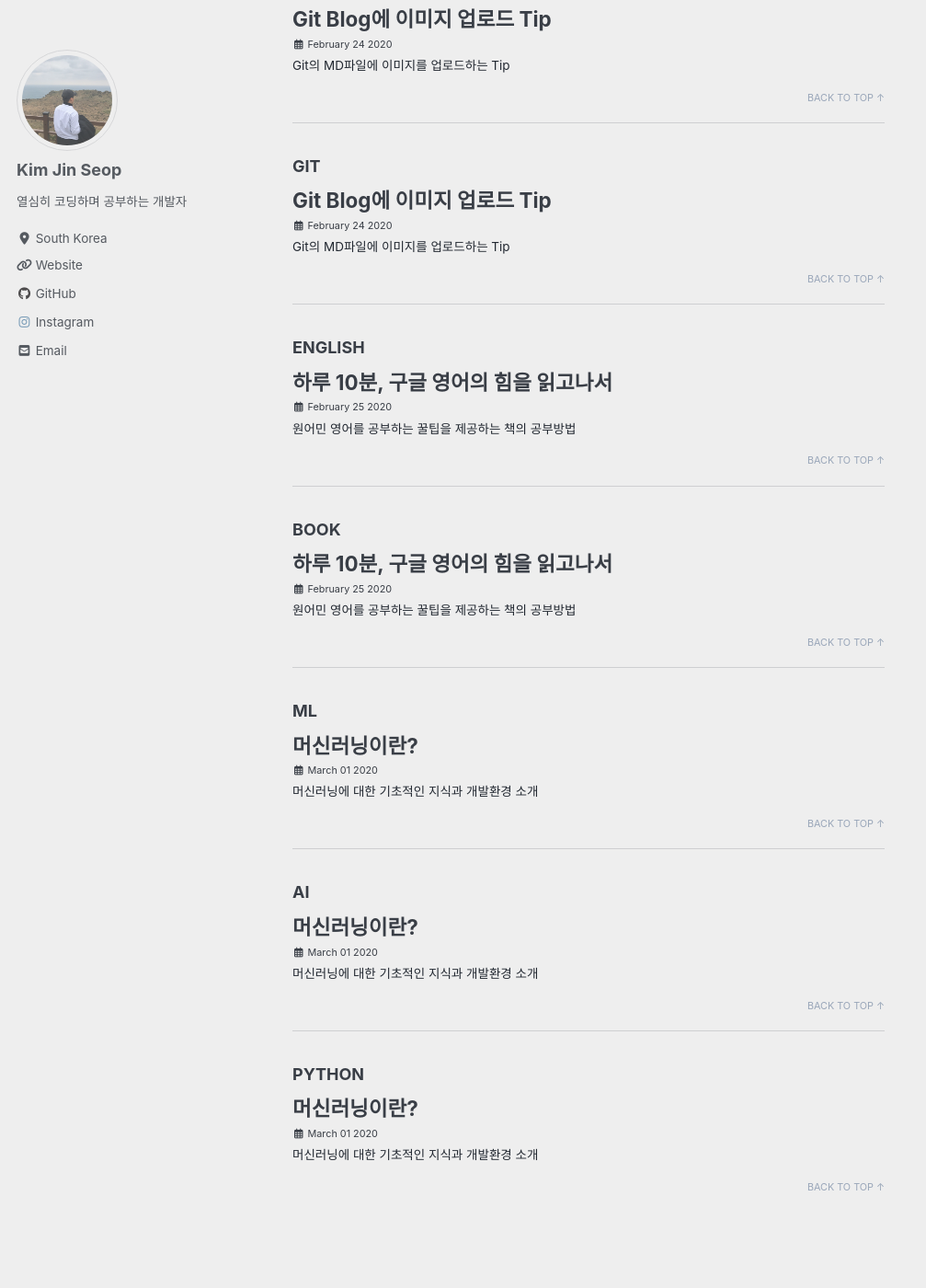
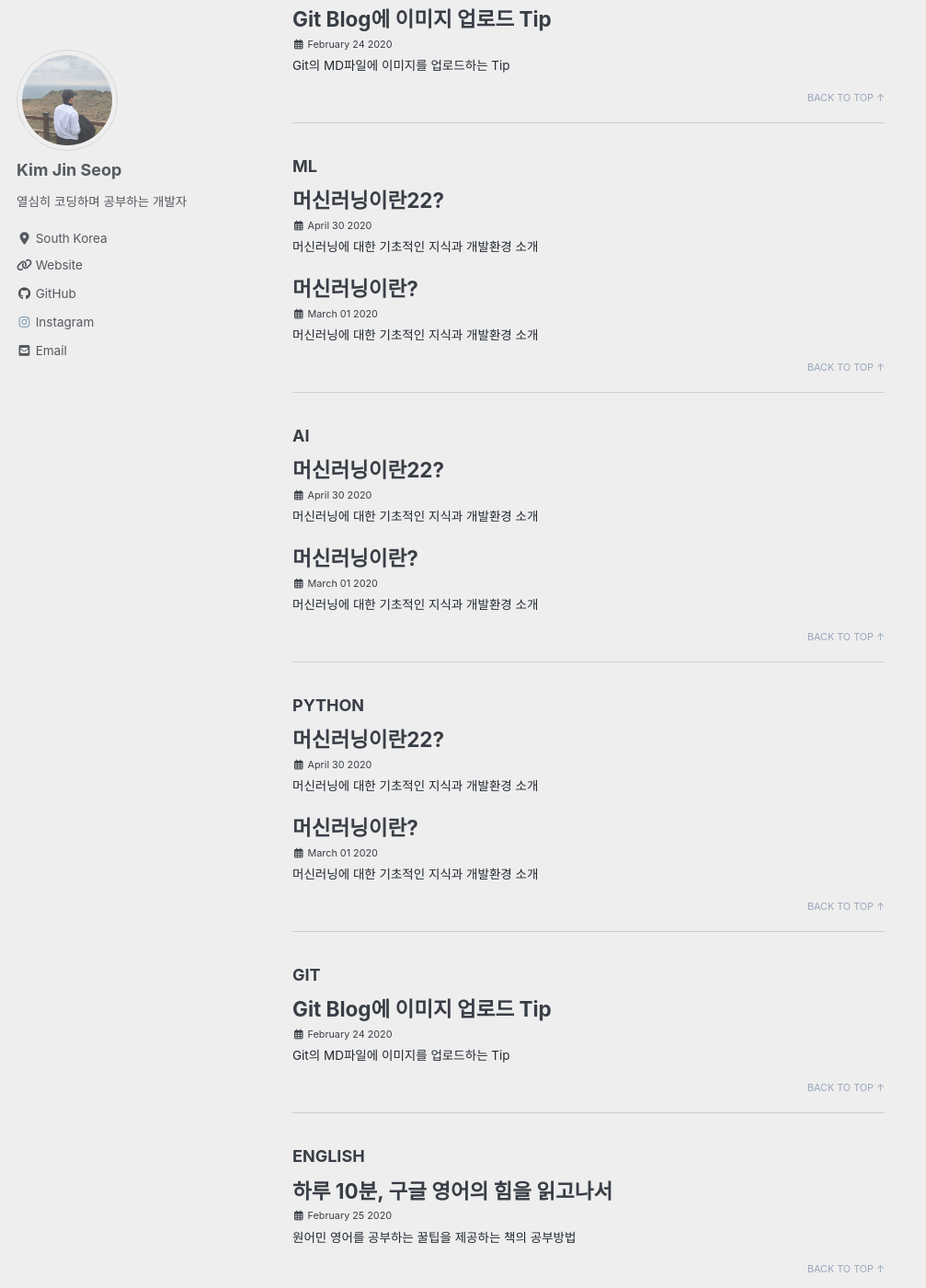
Before and after one commit to kim-jin-seop/kim-jin-seop.github.io, a Jekyll site: the page built from _pages/tag-archive.md, in a window 1280 px wide and 1400 px high, scrolled down 685 px. Shown: the whole window at 92% size, without its empty margins (0-1007 px from the left). Built offline with Jekyll 4.4.1, drawn with Linux system fonts in a browser that asks for light colours; cached includes are drawn as plain includes; nearby versions of some CDN libraries; some of the changed text lies outside the part shown.

Commit message:
Update 2020-04-30-ADsP_1_1.md

```diff
--- a/_posts/2020-04-30-ADsP_1_1.md
+++ b/_posts/2020-04-30-ADsP_1_1.md
@@ -1,13 +1,14 @@
 ---
-title:  "ADsP 시험준비 1과목 데이터의 이해(1)”
-excerpt: "1과목 데이터의 이해 중 1장 데이터 이해 요약정리"
-categories:
-    ADSP
+title:  "머신러닝이란22?"
+excerpt: "머신러닝에 대한 기초적인 지식과 개발환경 소개"
+categories: ML
 tag:
-    - DATA
-    - CERTIFICATE
+    - ML
+    - AI
+    - PYTHON
 header:
-    teaser:  https://user-images.githubusercontent.com/33629459/80656661-ab42fc00-8abc-11ea-8a32-240e15405b4d.jpeg
+    teaser: https://user-images.githubusercontent.com/33629459/75618279-4bf56800-5baf-11ea-9b48-7d5230970c9a.PNG
+    og_image: https://user-images.githubusercontent.com/33629459/75618279-4bf56800-5baf-11ea-9b48-7d5230970c9a.PNG
 ---
 ## 요약에 앞서
 포스팅을 진짜 오랜만에 하는 것 같습니다. 최근 코로나 바이러스 때문에 집에 못가고 계속 OBC 생활을하며 지내느라 포스팅이 늦어졌습니다.. 언제까지 갖혀있을지 모르겠지만.. 빨리 상황이 좋아지길 기대합니다.
```
